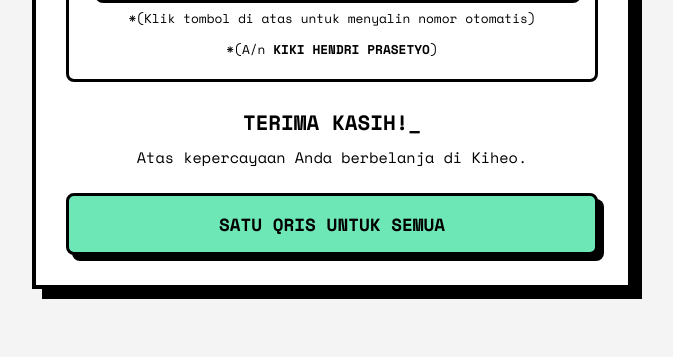
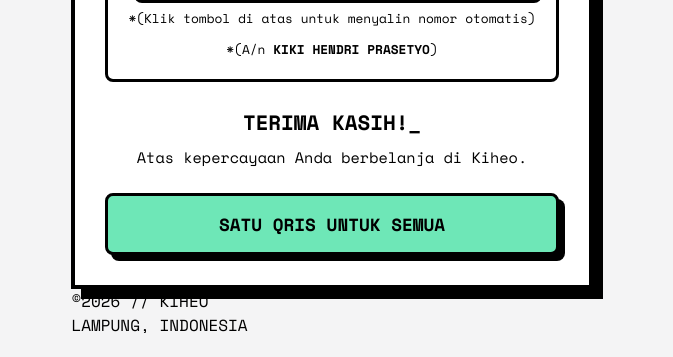
Before and after one commit to Kiel-P/qr, a plain HTML site: page index.html in a window 1280 px wide. Shown: the part 1143-1500 px from the top of the page, without its empty margins (308-981 px from the left). Before the commit the page ends 1452 px from the top, so only its background shows below. Drawn offline with nearby package versions, Linux system fonts and the light colour scheme.

Commit message:
Update index.html

```diff
--- a/index.html
+++ b/index.html
@@ -8,6 +8,8 @@
 </head>
 <body>
 
+    <!-- Kontainer Pembungkus untuk mengatur posisi -->
+    <div class="main-wrapper">
         <div class="payment-card">
             <!-- Bagian Header -->
             <div class="header">
@@ -24,8 +26,6 @@
             <div class="section-label">1. SCAN QRIS:</div>
             <div class="content-box qris-box">
                 <p class="subtitle">NMID: ID1022202979418</p>
-
-            <!-- Link Unduh Otomatis Saat QR Ditekan -->
                 <a href="qrkk.png" download="QRIS_Kiheo.png" class="download-link" title="Klik untuk unduh">
                     <img src="qrkk.png" alt="QRIS Kiheo" class="qris-image">
                     <div class="download-hint">↓ KLIK UNTUK UNDUH QR ↓</div>
@@ -41,7 +41,7 @@
                     <span class="terminal-title">root@kiheo: $ ./cara_bayar</span>
                 </div>
                 <div class="terminal-body" id="terminal-body">
-                <!-- Teks akan diketik otomatis oleh script.js -->
+                    <!-- Teks diketik otomatis -->
                 </div>
             </div>
 
@@ -49,8 +49,6 @@
             <div class="section-label">2. ALTERNATIF TRANSFER:</div>
             <div class="content-box dana-box">
                 <p class="subtitle">Jika QRIS gagal, transfer ke <b>DANA</b></p>
-
-            <!-- Link Buka Aplikasi DANA -->
                 <a href="dana://" class="btn-action" onclick="bukaDanSalin(event)">
                     <img src="https://upload.wikimedia.org/wikipedia/commons/7/72/Logo_dana_blue.svg" alt="DANA" class="dana-logo">
                 </a>
@@ -64,23 +62,30 @@
                 <p>Atas kepercayaan Anda berbelanja di Kiheo.</p>
             </div>
 
-        <!-- Kotak Bawah (Warna Mint/Teal) -->
+            <!-- Kotak Bawah (Mint) -->
             <div class="mint-box">
                 SATU <b>QRIS</b> UNTUK SEMUA
             </div>
         </div>
 
-    <!-- NOTIFIKASI KUSTOM (Pop-up Toast Terminal) -->
+        <!-- FOOTER PALING BAWAH (Di luar kotak utama) -->
+        <div class="footer-container">
+            <div class="footer">
+                &copy;2026 // KIHEO<br>
+                LAMPUNG, INDONESIA
+            </div>
+        </div>
+    </div>
+
+    <!-- NOTIFIKASI KUSTOM -->
     <div id="toast-notification" class="toast-hidden">
         <div class="toast-header">
             <span class="dot dot-green"></span> SYSTEM_MSG
         </div>
         <div class="toast-body" id="toast-message">
-            <!-- Pesan notifikasi akan masuk ke sini -->
         </div>
     </div>
 
-    <!-- Menghubungkan file JavaScript -->
     <script src="script.js"></script>
 </body>
 </html>
```
Lines whose indentation alone changed are shown as unchanged.
